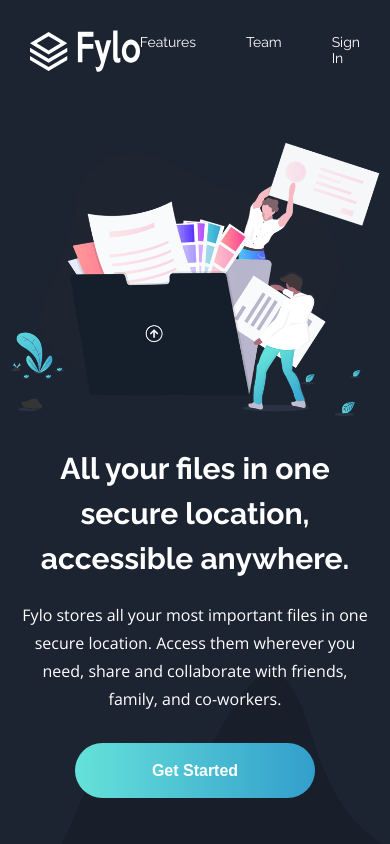
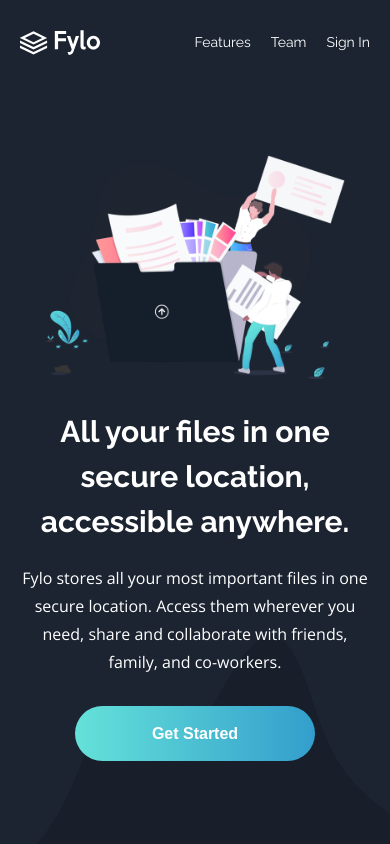
Before and after one commit to Tim-jn/Fylo, a React (Create React App) app: page / in a window 390 px wide. Shown: the top 844 px of the page. Built offline with nearby package versions, Linux system fonts and the light colour scheme.

Commit message:
Added small devices responsiveness

```diff
--- a/src/Components/FormFooter/_formFooter.scss
+++ b/src/Components/FormFooter/_formFooter.scss
@@ -133,3 +133,11 @@
     max-width: 300px;
   }
 }
+
+// smaller mobile
+
+@media screen and (max-width: 480px) {
+  .form-title {
+    font-size: 24px;
+  }
+}
--- a/src/Components/Navigation/_navigation.scss
+++ b/src/Components/Navigation/_navigation.scss
@@ -75,3 +75,20 @@ a {
     padding: 30px 30px 70px 30px;
   }
 }
+
+// smaller mobile
+
+@media screen and (max-width: 480px) {
+  .header {
+    padding: 30px 20px 70px 20px;
+  }
+
+  .header-logo-content {
+    width: 80px;
+    height: 25px;
+  }
+
+  .nav-links {
+    gap: 20px;
+  }
+}
--- a/src/_app.scss
+++ b/src/_app.scss
@@ -284,6 +284,10 @@ body {
     width: 90%;
   }
 
+  .intro-section {
+    padding-top: 30px;
+  }
+
   .features-section {
     grid-template-columns: inherit;
     width: 90%;
@@ -313,3 +317,21 @@ body {
     height: 250px;
   }
 }
+
+// smaller mobile
+
+@media screen and (max-width: 480px) {
+  .intro-img {
+    width: 300px;
+    height: 224px;
+  }
+
+  .company-image {
+    width: 300px;
+    height: 100%;
+  }
+
+  .company-infos-text {
+    margin-top: 30px;
+  }
+}
```
